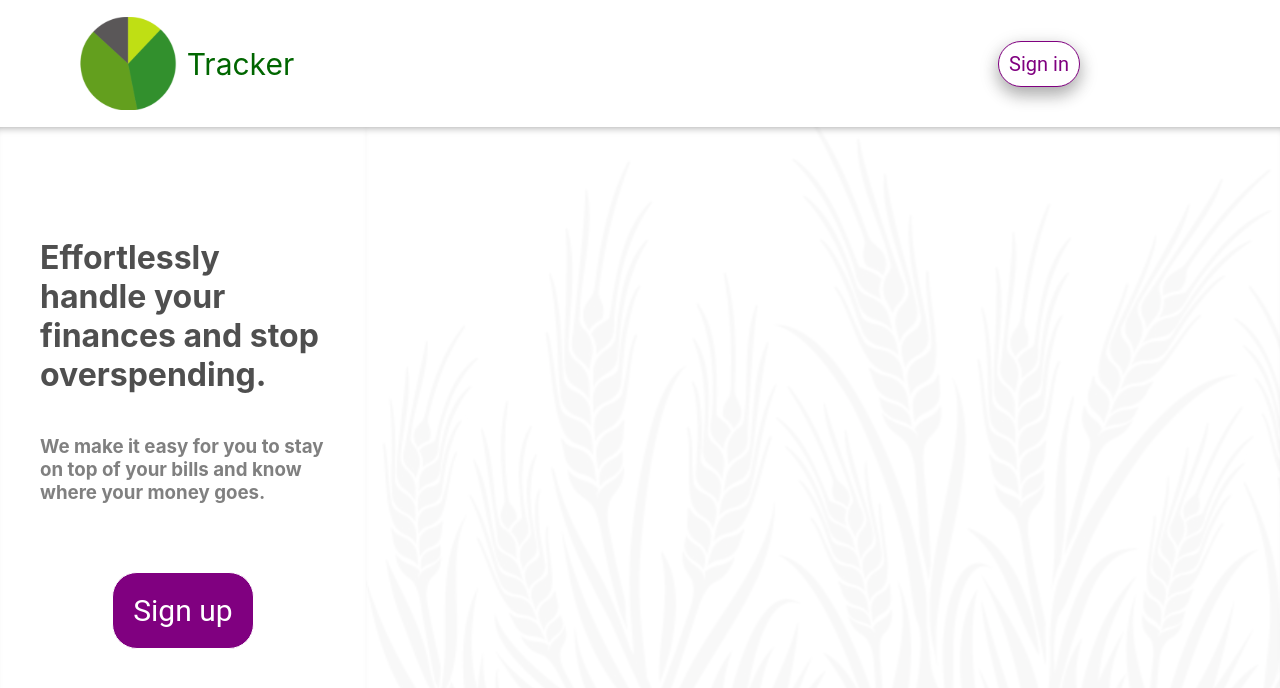
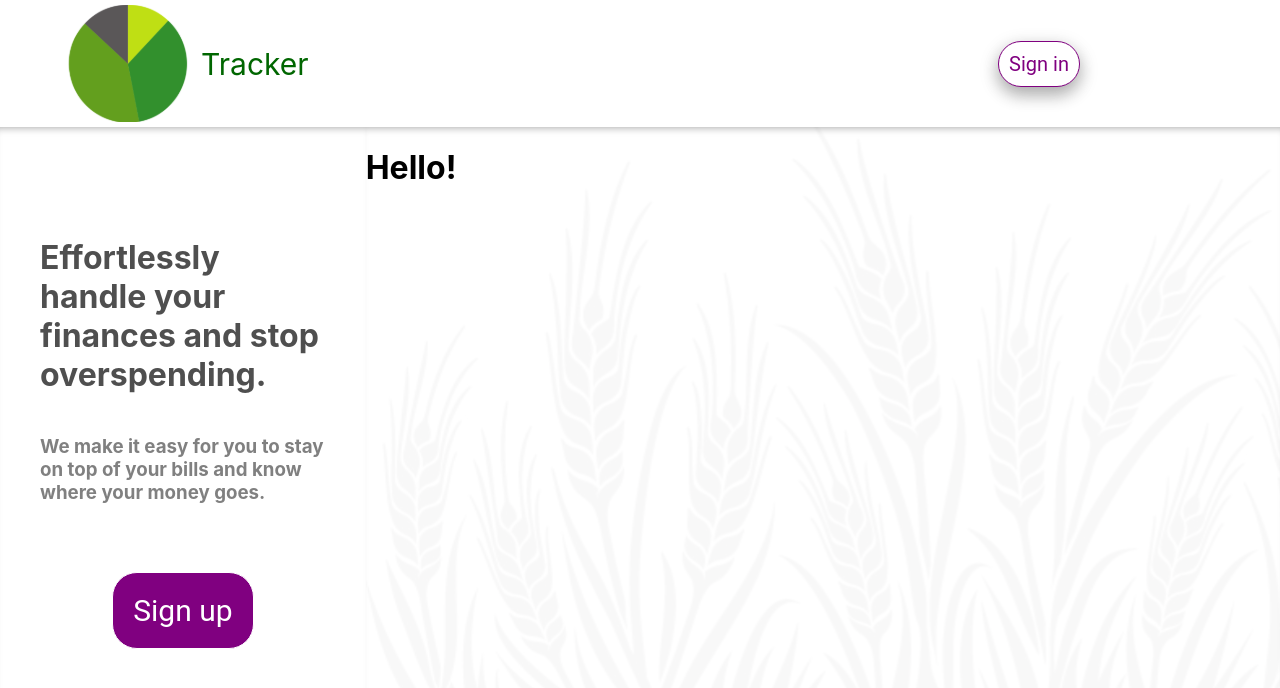
Before and after one commit to MartinZugs/Expense-Tracker, a React (Create React App) app in the folder my-app/: page /#/signUp in a window 1280 px wide. Before the commit this address led to /#/. Shown: the top 688 px of the page. Built offline with nearby package versions, Linux system fonts and the light colour scheme.

Commit message:
work the home and link to home and link to signup component.

```diff
--- a/my-app/package.json
+++ b/my-app/package.json
@@ -8,6 +8,7 @@
     "@testing-library/user-event": "^12.8.0",
     "react": "^17.0.1",
     "react-dom": "^17.0.1",
+    "react-router": "^5.2.0",
     "react-router-dom": "^5.2.0",
     "react-scripts": "4.0.3",
     "web-vitals": "^1.1.0"
--- a/my-app/src/App.css
+++ b/my-app/src/App.css
@@ -23,6 +23,8 @@
   align-items: center;
 
 }
+
+
 img{
   height: 80%;
 }
@@ -77,3 +79,7 @@ img{
   grid-area: footer;
 
 }
+/*styling for links*/
+a:link, a:visited, a:hover{
+  text-decoration: none;
+}
--- a/my-app/src/App.js
+++ b/my-app/src/App.js
@@ -1,41 +1,24 @@
 import React from "react";
+import ReactDOM from "react-dom";
 import './App.css';
-import logo from './logo.svg'
-import Button from "./components/Button"
+import {
+    BrowserRouter as Router,
+    Route,
+} from "react-router-dom";
+
+import Home from "./components/Home";
+
 
 function App() {
   return (
-      <div className="container">
-        <div className="logo">
-          <img src={logo} alt="Logo" />
-          <div className="businessName">Tracker</div>
-        </div>
-        <div className="header">
-          <Button
-              onClick={() => {console.log("You clicked on me!") }}
-              type = "button"
-              buttonStyle="btn-primary-outline"
-              buttonSize="btn--small"
-          >Sign in</Button>
-        </div>
-        <div className="sidebar">
-          <h1>
-            Effortlessly handle your finances and stop overspending.
-          </h1>
-          <h3>
-            We make it easy for you to stay on top of your bills and know where your money goes.
-          </h3>
-            <Button onClick={() => {console.log("You Clicked on Me!") }}
-                    type = "button"
-                    buttonStyle="btn--primary--solid"
-                    buttonSize="btn--large"
-            >Sign up</Button>
-        </div>
-        <div className="content"></div>
-        <div className="footer"></div>
-
-      </div>
+      <Router>
+          <Route exact path="/">
+              <Home />
+          </Route>
+      </Router>
   );
 }
 
 export default App;
+const rootElement = document.getElementById("root");
+ReactDOM.render(<App />, rootElement);
--- /dev/null
+++ b/my-app/src/components/Home.js
@@ -0,0 +1,47 @@
+import React, { Component } from 'react';
+import logo from "../logo.svg";
+import Button from "./Button";
+import {HashRouter, Route} from "react-router-dom";
+import { Link } from "react-router-dom";
+import SignUp from "../content/SignUp";
+class Home extends Component {
+    render() {
+        return (
+            <HashRouter>
+               <div className="container">
+                   <Link exact to="/"> <div className="logo">
+                        <img src={logo} alt="Logo" />
+                        <div className="businessName">Tracker</div>
+                   </div></Link>
+                    <div className="header">
+                        <Button
+                            onClick={() => {console.log("You clicked on me!") }}
+                            type = "button"
+                            buttonStyle="btn-primary-outline"
+                            buttonSize="btn--small"
+                        >Sign in</Button>
+                    </div>
+                    <div className="sidebar">
+                        <h1>
+                            Effortlessly handle your finances and stop overspending.
+                        </h1>
+                        <h3>
+                            We make it easy for you to stay on top of your bills and know where your money goes.
+                        </h3>
+                        <Link to="/signUp"><Button
+                            type = "button"
+                            buttonStyle="btn--primary--solid"
+                            buttonSize="btn--large"
+                        >Sign up</Button></Link>
+                    </div>
+                    <div className="content">
+
+                        <Route path="/signUp" component={SignUp}/>
+                    </div>
+                    <div className="footer"></div>
+                </div>
+            </HashRouter>
+        );
+    }
+}
+export default Home
--- /dev/null
+++ b/my-app/src/content/SignUp.js
@@ -0,0 +1,13 @@
+import React, { Component } from 'react';
+class SignUp extends Component {
+    render() {
+        return (
+            <div>
+
+                <h1>Hello!</h1>
+
+            </div>
+        )
+    }
+}
+export default SignUp
```
Also changed, not shown: my-app/src/content/SignIn.js (added).
